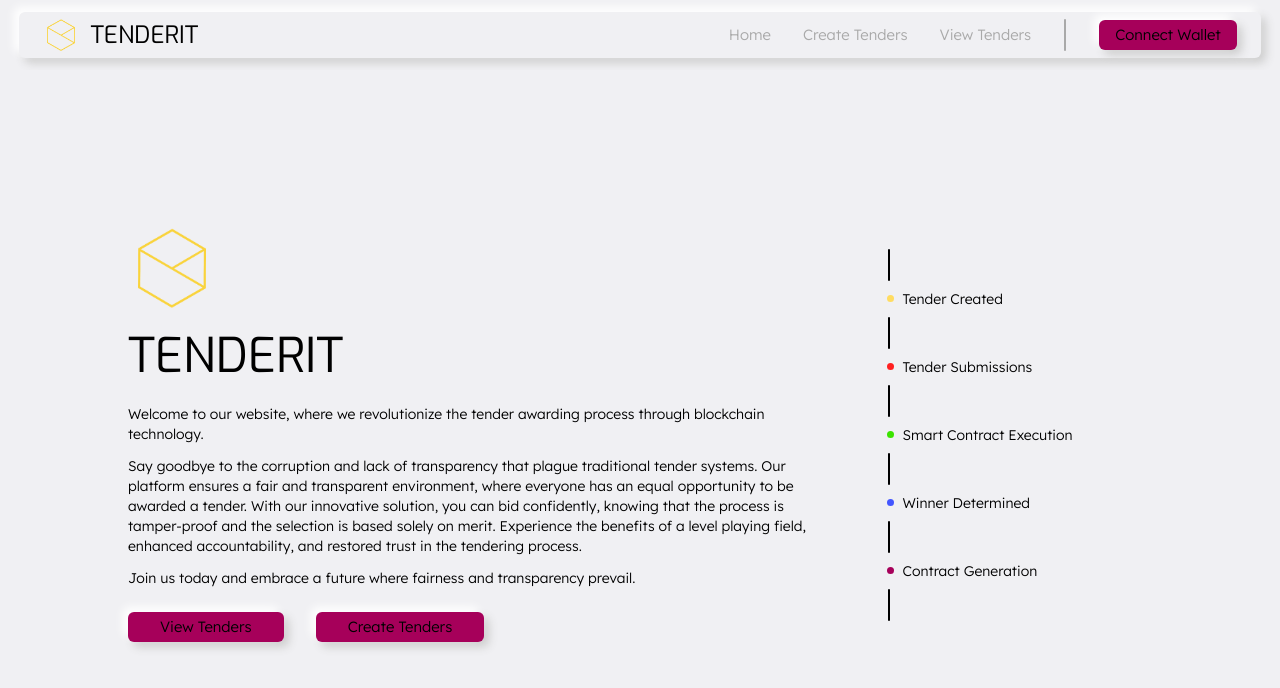
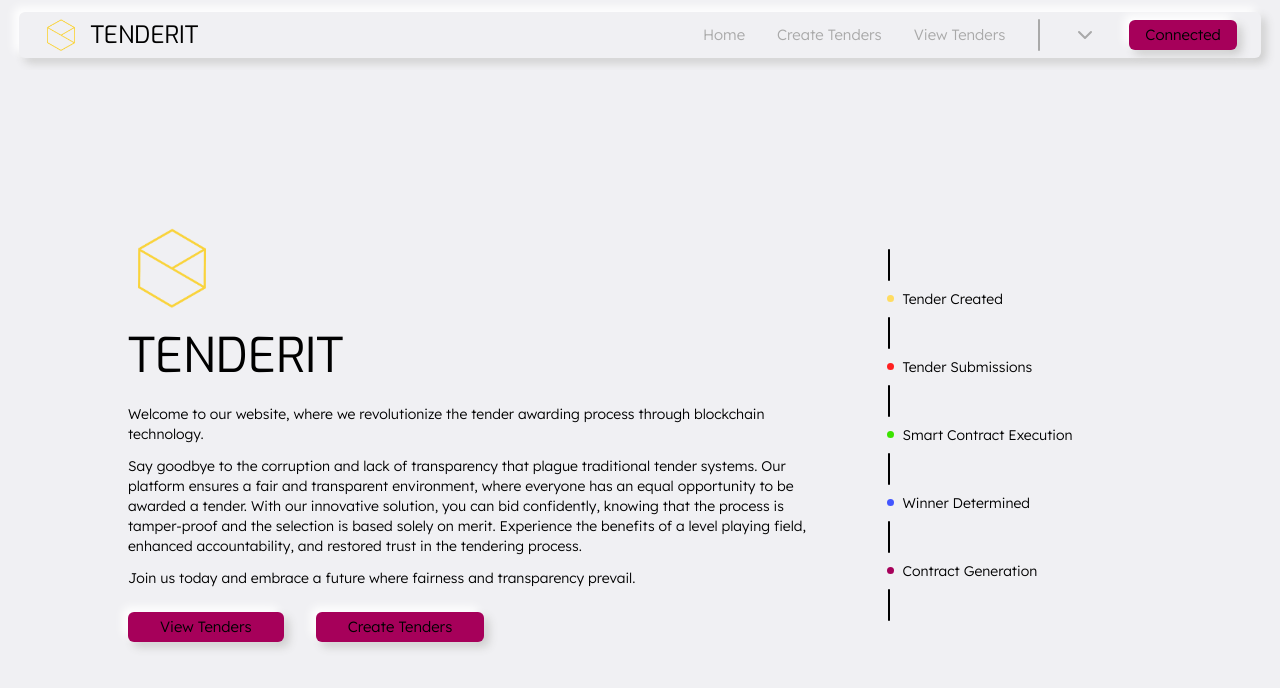
Before and after one commit to taylarogers/tender-it, a Next.js app: page / in a window 1280 px wide. Both pictures are taken after a click on the button "Connect Wallet". Shown: the top 688 px of the page. Built offline with nearby package versions, Linux system fonts and the light colour scheme.

Commit message:
Header Drop Down Menu Designed

```diff
--- /dev/null
+++ b/src/pages/components/DropDown.tsx
@@ -0,0 +1,18 @@
+export const DropDown = () => {
+    return (
+        <ul className="absolute list-none w-[190px] rounded mx-0 mt-[180px] py-1 px-2 border-solid border border-shadow-grey bg-background-white">
+            <li className= "my-2 mx-2">
+                <button className='text-text-grey hover:text-black text-med border-none py-0 px-0'>My Offers</button>
+            </li>
+            <li className="my-2 mx-2">
+                <button className='text-text-grey hover:text-black text-med border-none py-0 px-0'>My Tenders</button>
+            </li>
+            <li className="my-2 mx-2">
+                <hr className="h-0.5 bg-text-grey"/>
+            </li>
+            <li className="my-2 mx-2">
+                <button className='text-text-grey hover:text-black text-med border-none py-0 px-0'>Disconnect Wallet</button>
+            </li>
+        </ul>
+    );
+}
--- a/src/pages/components/Forms.tsx
+++ b/src/pages/components/Forms.tsx
@@ -222,7 +222,7 @@ export const CreateForm = () => {
     const [description, setDescription] = useState('');
 
     const submitTender = () => {
-
+            console.log('tender submitted')
     }
 
     return (
@@ -314,7 +314,7 @@ export const CreateForm = () => {
 
             {/* Submit button */}
             <div className="flex justify-center">
-                <button className="bg-purple mt-4 py-1 px-8 rounded-md shadow-outer hover:bg-light-purple font-normalText text-med">Submit Tender</button>
+                <button onClick={submitTender} className="bg-purple mt-4 py-1 px-8 rounded-md shadow-outer hover:bg-light-purple font-normalText text-med">Submit Tender</button>
             </div>
         </div>
     );
--- a/src/pages/components/Header.tsx
+++ b/src/pages/components/Header.tsx
@@ -1,9 +1,23 @@
 // This is the header that is displayed on each of the pages
 
 import React from 'react';
+import {useState} from 'react';
+import { ChevronDown, ChevronUp } from 'react-feather';
+import { DropDown } from './DropDown'
 
 export const Header = () => {
-  return (
+    const [connected, setConnected] = useState(false);
+    const [open, setOpen] = useState(false);
+
+    const connectWallet = () => {
+        setConnected(true);
+    }
+
+    const dropDown = () => {
+        setOpen(!open)
+    }
+
+    return (
         <nav className="flex flex-wrap items-center justify-between rounded-md w-[97%] h-[50px] bg-background-white shadow-outer place-self-center my-3 px-6">
             <div className="flex items-center">
                 <img src="/images/logo.png" className="h-8 mr-3" alt="TenderIt Logo" />
@@ -31,18 +45,40 @@ export const Header = () => {
                             <hr className="w-8 h-0.5 bg-text-grey border-0 rounded transform rotate-90 absolute left-1/2 top-1/2 -translate-x-1/2 -translate-y-1/2"/>
                         </div>
                     </li>
+
+                    {connected ?
+                        <li className='flex align-middle'>
+                            <div className='flex flex-row items-center content-center relative'>
+
+                                {open ? (
+                                    <button onClick={dropDown}>
+                                        <ChevronUp className='stroke-text-grey hover:stroke-black'/>
+                                    </button>
+                                ) : (
+                                    <button onClick={dropDown}>
+                                        <ChevronDown className='stroke-text-grey hover:stroke-black'/>
+                                    </button>
+                                )}
+
+                                {open ? (
+                                    <DropDown/>
+                                ): null}
+                            </div>
+                        </li>
+                    : null}
+
                     <li className='flex align-middle'>
                         <div className='flex flex-row items-center content-center'>
-                            <button className="bg-purple py-1 px-4 rounded-md shadow-outer hover:bg-light-purple font-normalText text-med">Connect Wallet</button>
+                            {connected ?
+                                <button onClick={connectWallet} className="bg-purple py-1 px-4 rounded-md shadow-outer hover:bg-light-purple font-normalText text-med">Connected</button>
+                            :
+                                <button onClick={connectWallet} className="bg-purple py-1 px-4 rounded-md shadow-outer hover:bg-light-purple font-normalText text-med">Connect Wallet</button>
+                            }
+
                         </div>
                     </li>
                 </ul>
             </div>
         </nav>
-
-
-    // <nav className="flex flex-wrap items-center justify-between rounded-md w-[95%] h-[50px] bg-background-white shadow-outer my-3 place-self-center">
-    //     <img src="/images/logo.png" className="h-10 mx-3" alt="TenderIt Logo"/>
-    // </nav>
-  );
+    );
 }
--- a/src/pages/view.tsx
+++ b/src/pages/view.tsx
@@ -1,4 +1,5 @@
 import {BiddingDisplay} from './components/BiddingDisplay';
+import {Header} from './components/Header';
 
 export default function View() {
     return (
```
